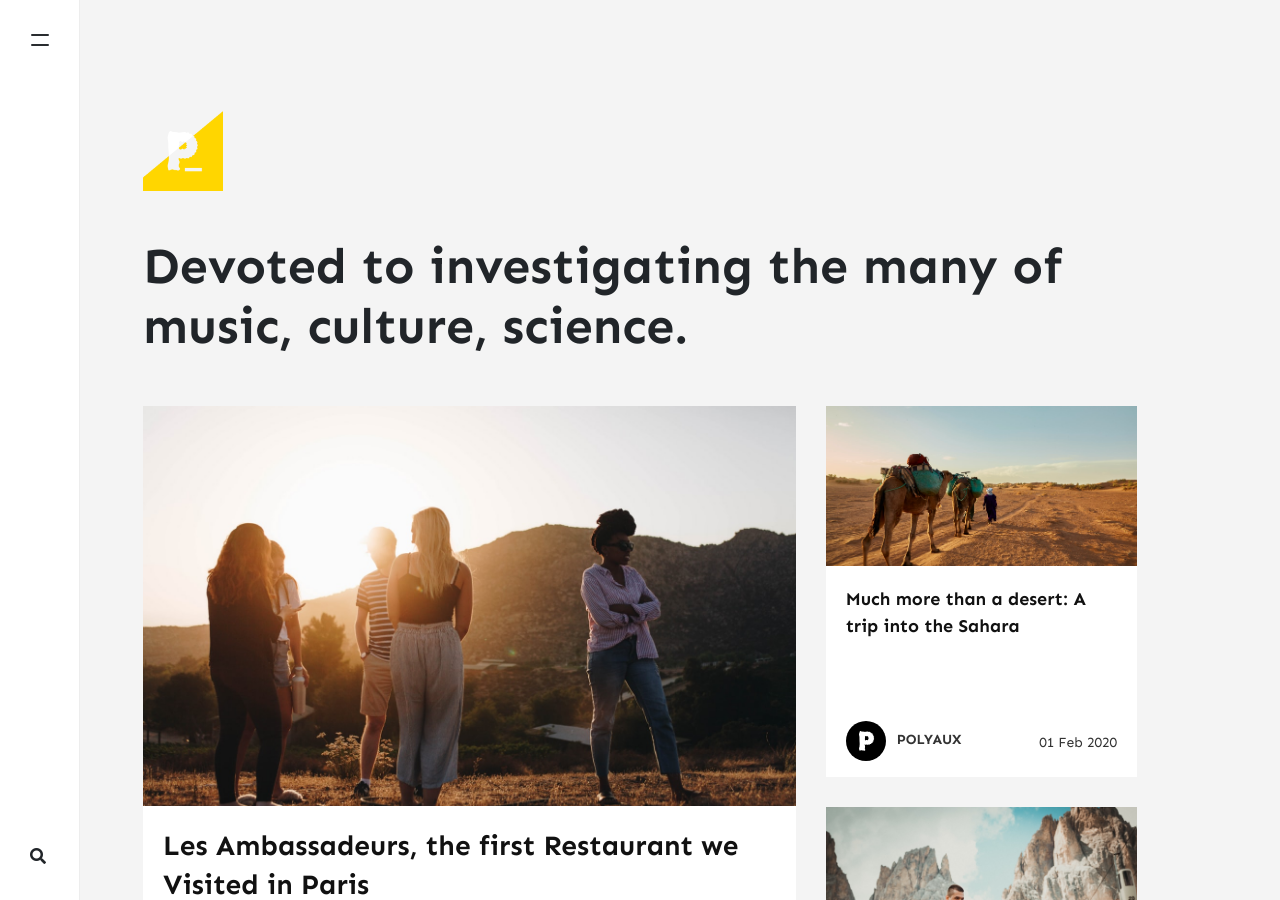
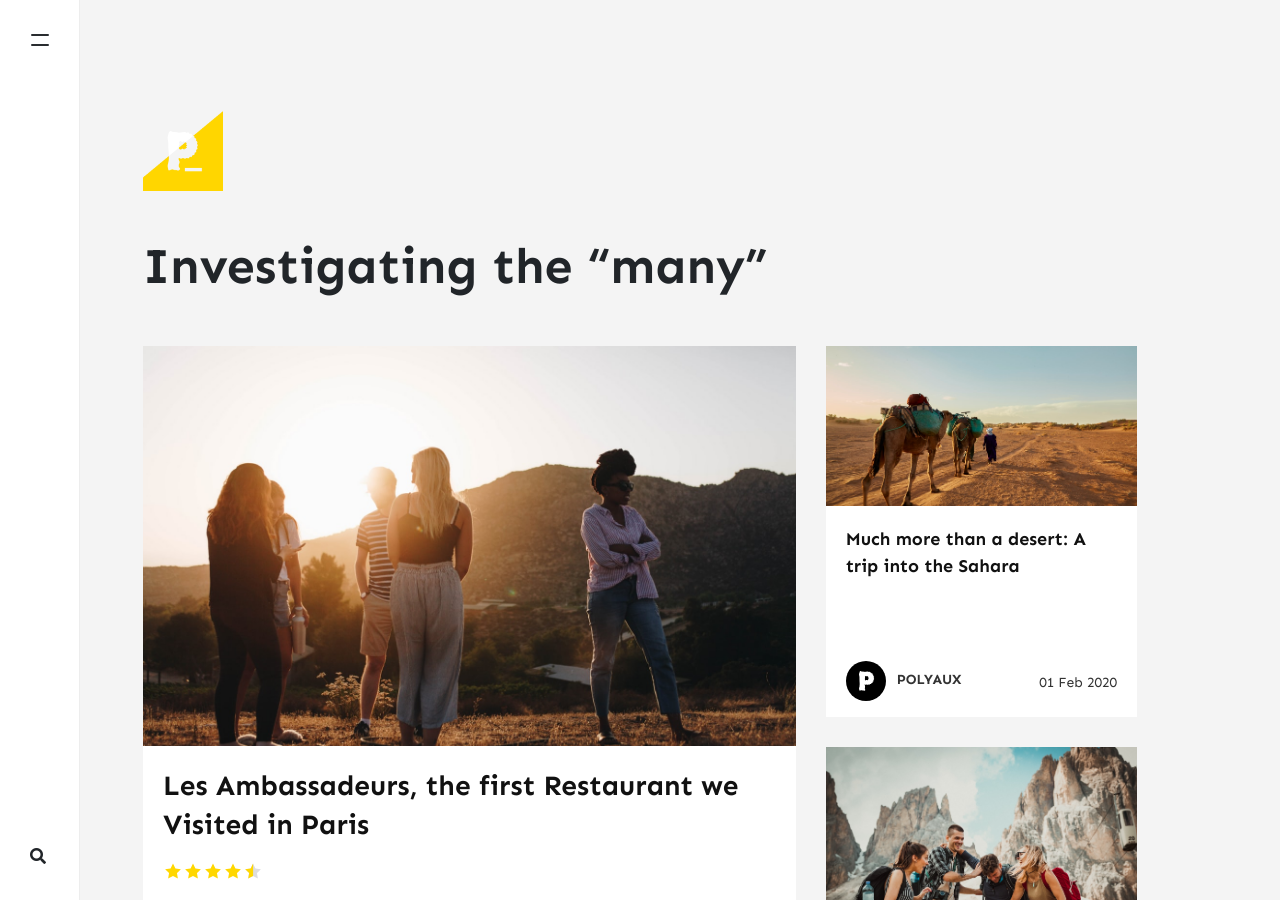
Before and after one commit to polywriteaux/polywriteaux.github.io, a Jekyll site: the page built from index.html, in a window 1280 px wide and 900 px high. Built offline with Jekyll 4.4.1, drawn with Linux system fonts in a browser that asks for light colours; nearby versions of some CDN libraries; the list of posts is cut into pages by our own code; comment, search, counter and statistics services are not loaded.

Commit message:
Update _config.yml

```diff
--- a/_config.yml
+++ b/_config.yml
@@ -1,7 +1,7 @@
 # Site
 name: "POLY_"
 title: "POLY_"
-description: "Devoted to investigating the many of music, culture, science."
+description: "Investigating the “many”"
 logo: 'assets/images/logo.png'
 favicon: 'assets/images/logo.png'
 baseurl: ''
@@ -21,7 +21,7 @@
     email: 'polywrite@icloud.com'
     web: ''
     twitter: https://twitter.com/polywrite
-    description: "Devoted to the “why” of things. Topics: culture, music and science.."
+    description: "Devoted to writing on “why” of things. Topics: culture, music and science.."
   john:
     name: POLYAUX
     display_name: POLYAUX
```
